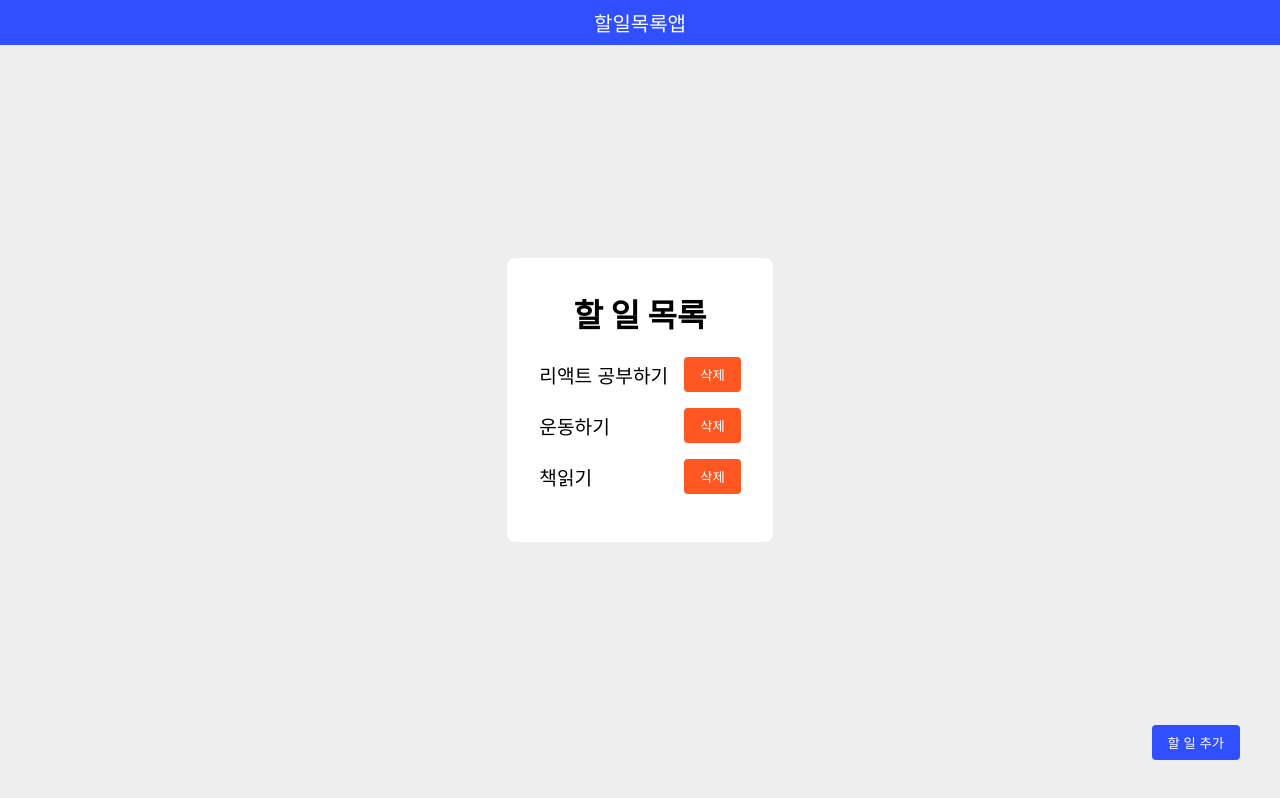
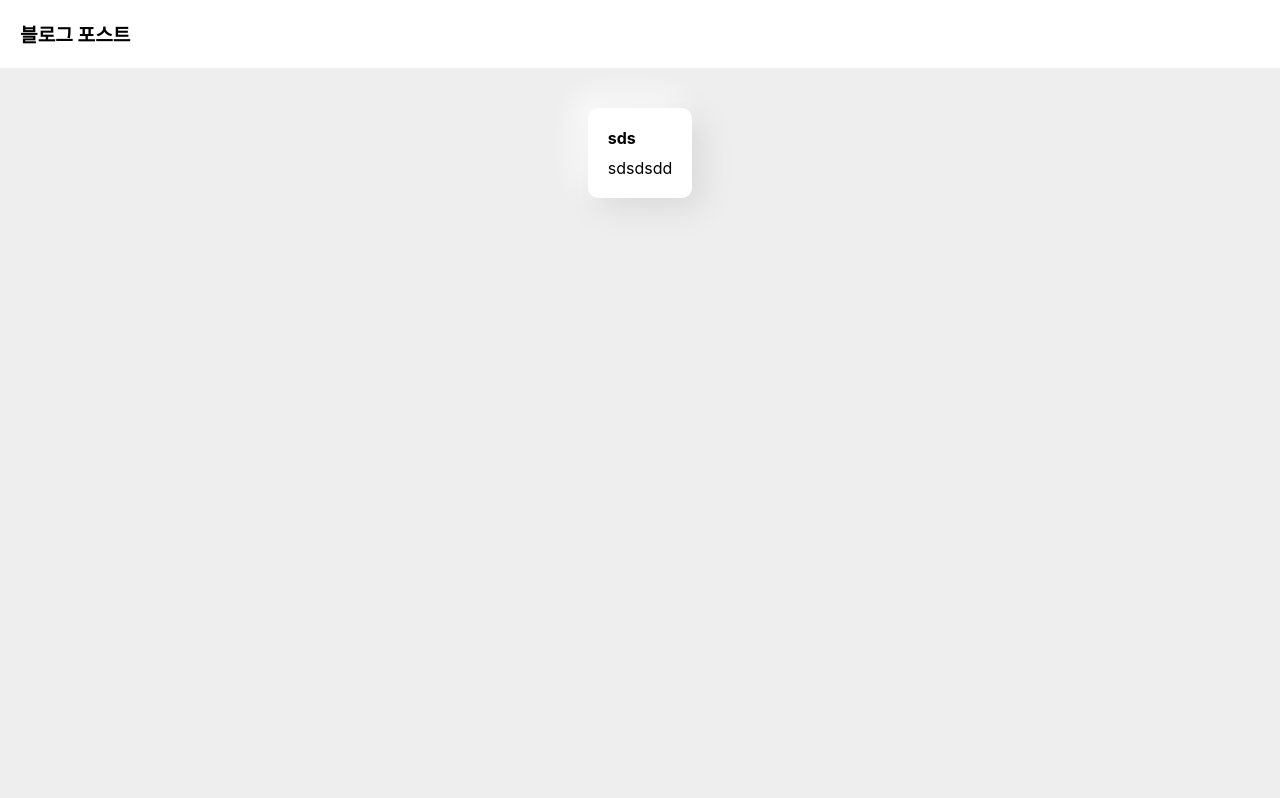
Before and after one commit to JeromeCheon/cra-ts-playground, a React (Create React App) app: page / in a window 1280 px wide. Built offline with nearby package versions, Linux system fonts and the light colour scheme.

Commit message:
Refactor to start blogPost project for fetchAPI

```diff
--- a/src/App.tsx
+++ b/src/App.tsx
@@ -1,44 +1,22 @@
 import './App.css';
 import styled from '@emotion/styled';
-import { DataView } from './pages/DataView';
-import { ToDoListContextProvider } from './contexts/ToDoList';
-import { Route, Routes } from 'react-router-dom';
-import { ToDoInput } from './pages/TodoInput';
 import { Header } from './components/Header';
+import { BlogPost } from './components/BlogPost';
 
 const Container = styled.div`
   height: 100vh;
   display: flex;
   flex-direction: column;
   align-items: center;
-  justify-content: center;
   background-color: #eeeeee;
-`;
-
-const NotFound = styled.div`
-  text-align: center;
+  overflow: scroll;
 `;
 
 function App() {
   return (
     <Container>
-      <ToDoListContextProvider>
-        <Header />
-        <Routes>
-          <Route path="/" element={<DataView />} />
-          <Route path="/add" element={<ToDoInput />} />
-          <Route
-            path="*"
-            element={
-              <NotFound>
-                404
-                <br />
-                NOT FOUND
-              </NotFound>
-            }
-          />
-        </Routes>
-      </ToDoListContextProvider>
+      <Header />
+      <BlogPost title={'sds'} body={'sdsdsdd'} />
     </Container>
   );
 }
--- /dev/null
+++ b/src/components/BlogPost/index.tsx
@@ -0,0 +1,35 @@
+import styled from '@emotion/styled';
+
+const Container = styled.div`
+  background-color: #ffffff;
+  padding: 20px;
+  margin: 20px;
+  border-radius: 10px;
+  box-shadow:
+    10px 10px 30px #d9d9d9,
+    -10px -10px 30px #ffffff;
+  max-width: 800px;
+`;
+const Title = styled.div`
+  font-weight: bold;
+  margin-bottom: 10px;
+`;
+
+const Body = styled.div`
+  white-space: nowrap;
+  text-overflow: ellipsis;
+  overflow: hidden;
+`;
+interface Props {
+  readonly title: string;
+  readonly body: string;
+}
+
+export const BlogPost = ({ title, body }: Props) => {
+  return (
+    <Container>
+      <Title>{title}</Title>
+      <Body>{body}</Body>
+    </Container>
+  );
+};
--- a/src/components/Header/index.tsx
+++ b/src/components/Header/index.tsx
@@ -1,25 +1,20 @@
 import styled from '@emotion/styled';
-import { Link } from 'react-router-dom';
 
 const Container = styled.div`
-  position: absolute;
-  top: 0;
-  left: 0;
-  right: 0;
-  text-align: center;
-  background-color: #304ffe;
-  padding: 8px 0;
-  margin: 0;
+  background-color: #ffffff;
+  padding: 20px;
+  width: calc(100% - 40px);
+  margin-bottom: 20px;
 `;
-const StyledLink = styled(Link)`
-  color: #ffffff;
-  font-size: 20px;
-  text-decoration: none;
+const Title = styled.div`
+  font-size: 1.2rem;
+  font-weight: bold;
 `;
+
 export const Header = () => {
   return (
     <Container>
-      <StyledLink to="/">할일목록앱</StyledLink>
+      <Title>블로그 포스트</Title>
     </Container>
   );
 };
```
